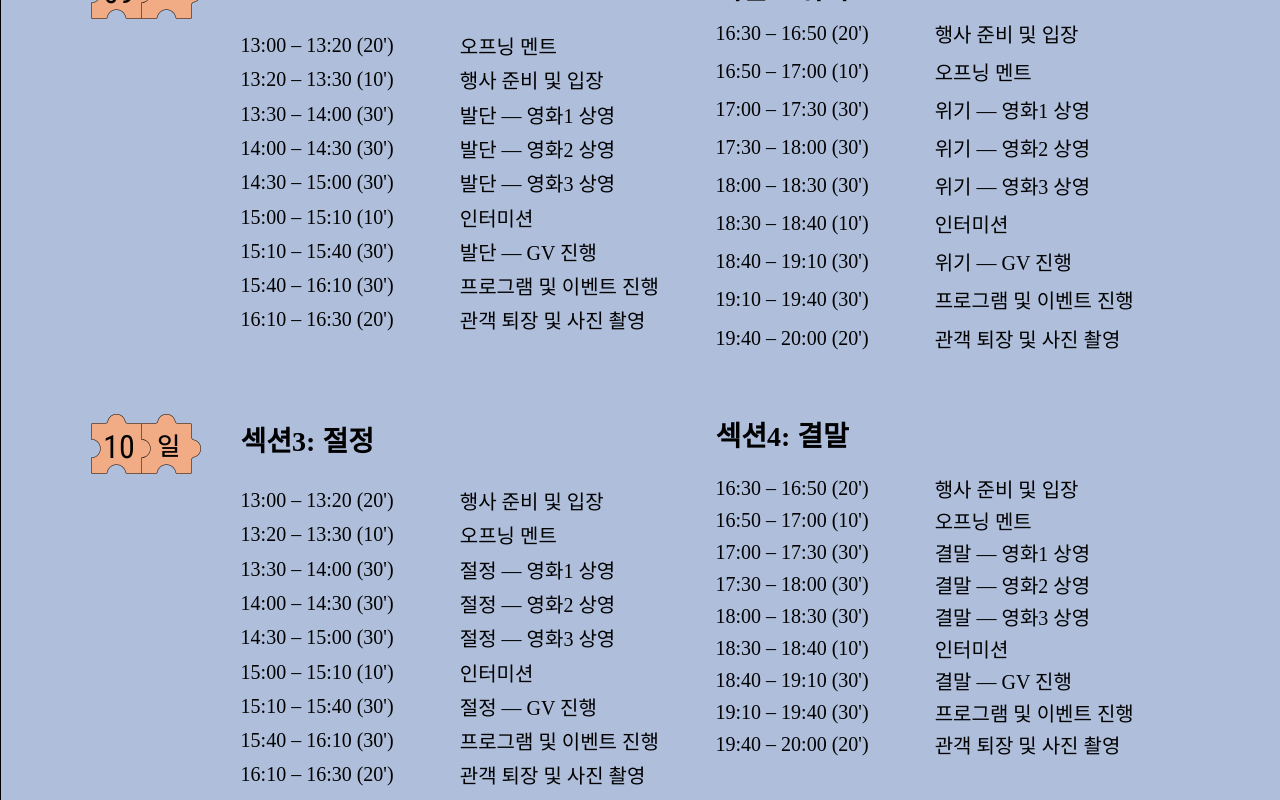
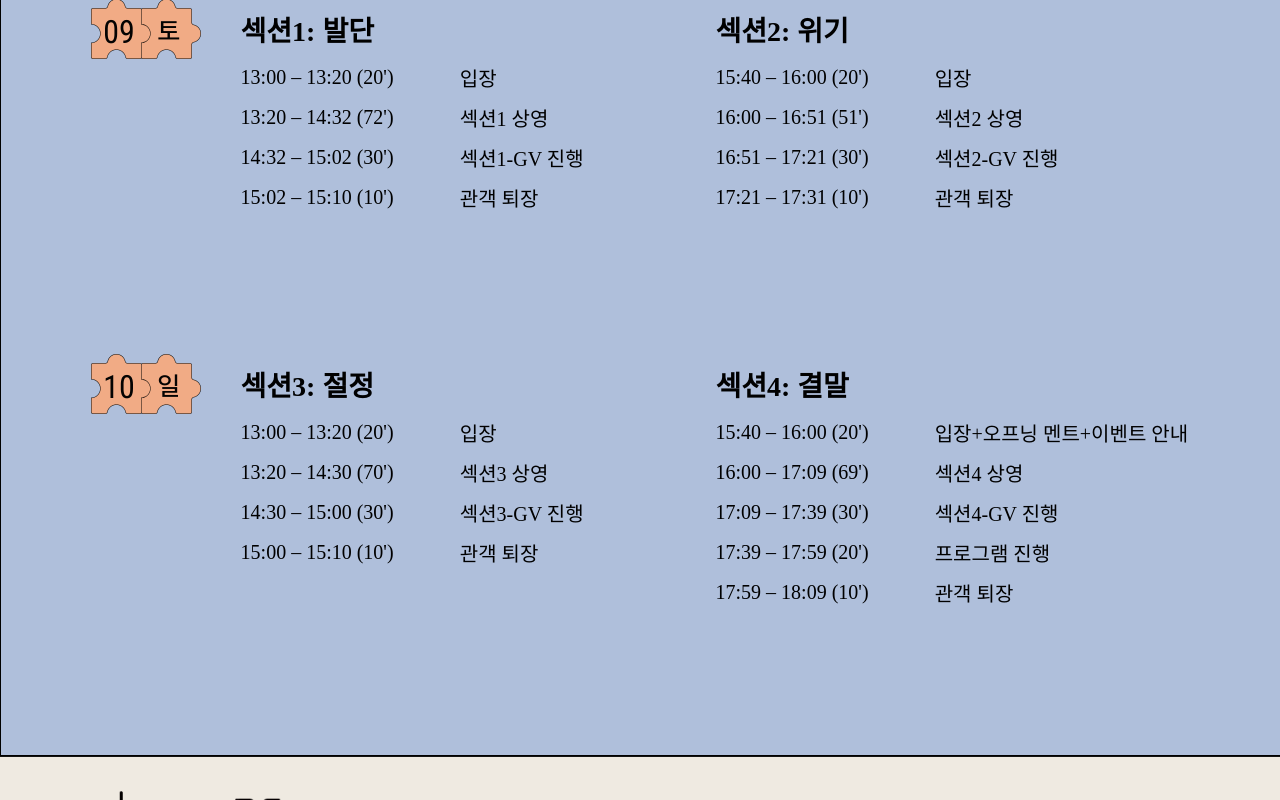
Before and after one commit to hmuri/LongTalk-FE, a React (Create React App) app in the folder longtalk/: page /timeTable in a window 1280 px wide. Shown: the part 420-1220 px from the top of the page. Built offline with nearby package versions, Linux system fonts and the light colour scheme; a web font is replaced by a local one.

Commit message:
feat: timetable 수정

```diff
--- a/longtalk/src/page/TimeTable.tsx
+++ b/longtalk/src/page/TimeTable.tsx
@@ -22,88 +22,47 @@ export default function TimeTable() {
           <ContentContainer>
             <Title>상영시간표</Title>
             <Title>December 2023</Title>
+            <br />
+            <br />
             <DayContainer>
               <ImgBox />
               <DayTextBox>
                 <TextBox>
                   <TitleBox>섹션1: 발단</TitleBox>
-                  <br />
                   <TimeSlot>
                     <p className="table">13:00 – 13:20 (20')</p>
-                    <p className="table">오프닝 멘트</p>
+                    <p className="table">입장</p>
                   </TimeSlot>
                   <TimeSlot>
-                    <p className="table">13:20 – 13:30 (10')</p>
-                    <p className="table">행사 준비 및 입장</p>
+                    <p className="table">13:20 – 14:32 (72')</p>
+                    <p className="table">섹션1 상영</p>
                   </TimeSlot>
                   <TimeSlot>
-                    <p className="table">13:30 – 14:00 (30')</p>
-                    <p className="table">발단 — 영화1 상영</p>
+                    <p className="table">14:32 – 15:02 (30')</p>
+                    <p className="table">섹션1-GV 진행</p>
                   </TimeSlot>
                   <TimeSlot>
-                    <p className="table">14:00 – 14:30 (30')</p>
-                    <p className="table">발단 — 영화2 상영</p>
+                    <p className="table">15:02 – 15:10 (10')</p>
+                    <p className="table">관객 퇴장</p>
                   </TimeSlot>
-                  <TimeSlot>
-                    <p className="table">14:30 – 15:00 (30')</p>
-                    <p className="table">발단 — 영화3 상영</p>
-                  </TimeSlot>
-                  <TimeSlot>
-                    <p className="table">15:00 – 15:10 (10')</p>
-                    <p className="table">인터미션</p>
-                  </TimeSlot>
-                  <TimeSlot>
-                    <p className="table">15:10 – 15:40 (30')</p>
-                    <p className="table">발단 — GV 진행</p>
-                  </TimeSlot>
-                  <TimeSlot>
-                    <p className="table">15:40 – 16:10 (30')</p>
-                    <p className="table">프로그램 및 이벤트 진행</p>
-                  </TimeSlot>
-                  <TimeSlot>
-                    <p className="table">16:10 – 16:30 (20')</p>
-                    <p className="table">관객 퇴장 및 사진 촬영</p>
-                  </TimeSlot>
-                  <br />
                 </TextBox>
-                <MobileImgBox />
                 <TextBox>
                   <TitleBox>섹션2: 위기</TitleBox>
                   <TimeSlot>
-                    <p className="table">16:30 – 16:50 (20')</p>
-                    <p className="table">행사 준비 및 입장</p>
+                    <p className="table">15:40 – 16:00 (20')</p>
+                    <p className="table">입장</p>
                   </TimeSlot>
                   <TimeSlot>
-                    <p className="table">16:50 – 17:00 (10')</p>
-                    <p className="table">오프닝 멘트</p>
+                    <p className="table">16:00 – 16:51 (51')</p>
+                    <p className="table">섹션2 상영</p>
                   </TimeSlot>
                   <TimeSlot>
-                    <p className="table">17:00 – 17:30 (30')</p>
-                    <p className="table">위기 — 영화1 상영</p>
+                    <p className="table">16:51 – 17:21 (30')</p>
+                    <p className="table">섹션2-GV 진행</p>
                   </TimeSlot>
                   <TimeSlot>
-                    <p className="table">17:30 – 18:00 (30')</p>
-                    <p className="table">위기 — 영화2 상영</p>
-                  </TimeSlot>
-                  <TimeSlot>
-                    <p className="table">18:00 – 18:30 (30')</p>
-                    <p className="table">위기 — 영화3 상영</p>
-                  </TimeSlot>
-                  <TimeSlot>
-                    <p className="table">18:30 – 18:40 (10')</p>
-                    <p className="table">인터미션</p>
-                  </TimeSlot>
-                  <TimeSlot>
-                    <p className="table">18:40 – 19:10 (30')</p>
-                    <p className="table">위기 — GV 진행</p>
-                  </TimeSlot>
-                  <TimeSlot>
-                    <p className="table">19:10 – 19:40 (30')</p>
-                    <p className="table">프로그램 및 이벤트 진행</p>
-                  </TimeSlot>
-                  <TimeSlot>
-                    <p className="table">19:40 – 20:00 (20')</p>
-                    <p className="table">관객 퇴장 및 사진 촬영</p>
+                    <p className="table">17:21 – 17:31 (10')</p>
+                    <p className="table">관객 퇴장</p>
                   </TimeSlot>
                 </TextBox>
                 <br />
@@ -115,88 +74,46 @@ export default function TimeTable() {
               <DayTextBox>
                 <TextBox>
                   <TitleBox>섹션3: 절정</TitleBox>
-                  <br />
                   <TimeSlot>
                     <p className="table">13:00 – 13:20 (20')</p>
-                    <p className="table">행사 준비 및 입장</p>
+                    <p className="table">입장</p>
                   </TimeSlot>
                   <TimeSlot>
-                    <p className="table">13:20 – 13:30 (10')</p>
-                    <p className="table">오프닝 멘트</p>
-                  </TimeSlot>
-                  <TimeSlot>
-                    <p className="table">13:30 – 14:00 (30')</p>
-                    <p className="table">절정 — 영화1 상영</p>
-                  </TimeSlot>
-                  <TimeSlot>
-                    <p className="table">14:00 – 14:30 (30')</p>
-                    <p className="table">절정 — 영화2 상영</p>
+                    <p className="table">13:20 – 14:30 (70')</p>
+                    <p className="table">섹션3 상영</p>
                   </TimeSlot>
                   <TimeSlot>
                     <p className="table">14:30 – 15:00 (30')</p>
-                    <p className="table">절정 — 영화3 상영</p>
+                    <p className="table">섹션3-GV 진행</p>
                   </TimeSlot>
                   <TimeSlot>
                     <p className="table">15:00 – 15:10 (10')</p>
-                    <p className="table">인터미션</p>
+                    <p className="table">관객 퇴장</p>
+                  </TimeSlot>
+                </TextBox>
+
+                <TextBox>
+                  <TitleBox>섹션4: 결말</TitleBox>
+                  <TimeSlot>
+                    <p className="table">15:40 – 16:00 (20')</p>
+                    <p className="table">입장+오프닝 멘트+이벤트 안내</p>
                   </TimeSlot>
                   <TimeSlot>
-                    <p className="table">15:10 – 15:40 (30')</p>
-                    <p className="table">절정 — GV 진행</p>
+                    <p className="table">16:00 – 17:09 (69')</p>
+                    <p className="table">섹션4 상영</p>
                   </TimeSlot>
                   <TimeSlot>
-                    <p className="table">15:40 – 16:10 (30')</p>
-                    <p className="table">프로그램 및 이벤트 진행</p>
+                    <p className="table">17:09 – 17:39 (30')</p>
+                    <p className="table">섹션4-GV 진행</p>
                   </TimeSlot>
                   <TimeSlot>
-                    <p className="table">16:10 – 16:30 (20')</p>
-                    <p className="table">관객 퇴장 및 사진 촬영</p>
-                  </TimeSlot>
-                  <br />
-                </TextBox>
-                <MobileSunImgBox />
-                <TextBox>
-                  <TitleBox>섹션4: 결말</TitleBox>
-                  <br />
-                  <TimeSlot>
-                    <p className="table">16:30 – 16:50 (20')</p>
-                    <p className="table">행사 준비 및 입장</p>
+                    <p className="table">17:39 – 17:59 (20')</p>
+                    <p className="table">프로그램 진행</p>
                   </TimeSlot>
                   <TimeSlot>
-                    <p className="table">16:50 – 17:00 (10')</p>
-                    <p className="table">오프닝 멘트</p>
+                    <p className="table">17:59 – 18:09 (10')</p>
+                    <p className="table">관객 퇴장</p>
                   </TimeSlot>
-                  <TimeSlot>
-                    <p className="table">17:00 – 17:30 (30')</p>
-                    <p className="table">결말 — 영화1 상영</p>
-                  </TimeSlot>
-                  <TimeSlot>
-                    <p className="table">17:30 – 18:00 (30')</p>
-                    <p className="table">결말 — 영화2 상영</p>
-                  </TimeSlot>
-                  <TimeSlot>
-                    <p className="table">18:00 – 18:30 (30')</p>
-                    <p className="table">결말 — 영화3 상영</p>
-                  </TimeSlot>
-                  <TimeSlot>
-                    <p className="table">18:30 – 18:40 (10')</p>
-                    <p className="table">인터미션</p>
-                  </TimeSlot>
-                  <TimeSlot>
-                    <p className="table">18:40 – 19:10 (30')</p>
-                    <p className="table">결말 — GV 진행</p>
-                  </TimeSlot>
-                  <TimeSlot>
-                    <p className="table">19:10 – 19:40 (30')</p>
-                    <p className="table">프로그램 및 이벤트 진행</p>
-                  </TimeSlot>
-                  <TimeSlot>
-                    <p className="table">19:40 – 20:00 (20')</p>
-                    <p className="table">관객 퇴장 및 사진 촬영</p>
-                  </TimeSlot>
-                  <br />
-                  <br />
-                  <br />
                 </TextBox>
               </DayTextBox>
             </DayContainer>
@@ -262,7 +179,7 @@ const Title = styled.div`
 const DayContainer = styled.div`
   display: flex;
   width: 100%;
-  height: 400px;
+  height: 300px;
   margin-top: 5%;
 
   @media ${(props) => props.theme.mobile} {
@@ -273,6 +190,7 @@ const DayContainer = styled.div`
 const ImgBox = styled.div`
   width: 110px;
   height: 60px;
+
   background-image: url(${SatTime});
   background-size: cover;
 `;
@@ -331,6 +249,7 @@ const TextBox = styled.div`
   @media ${(props) => props.theme.mobile} {
     width: 100%;
     margin-left: 20px;
+    margin-bottom: 50px;
   }
 `;
 
```
